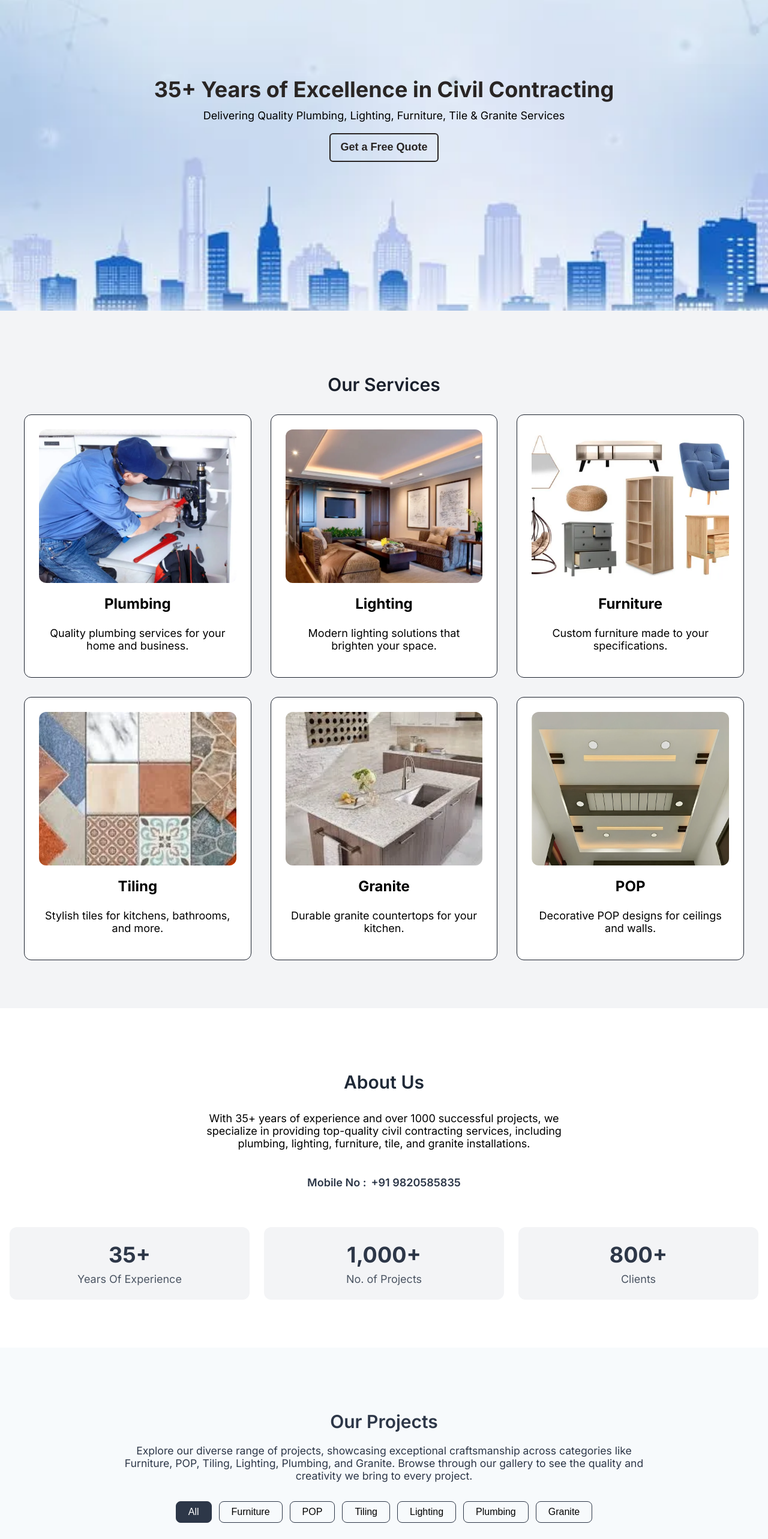
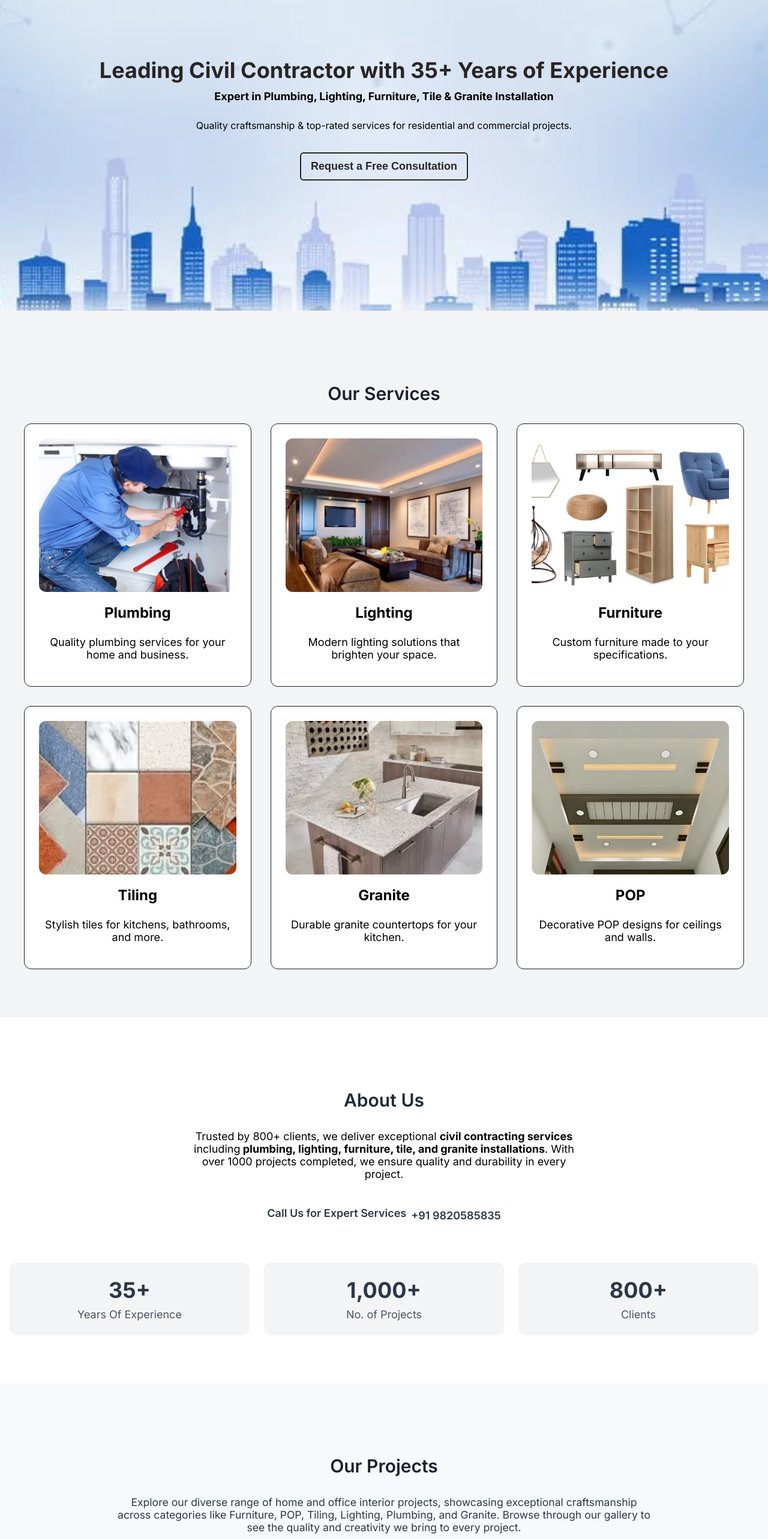
Before and after one commit to pawantech12/civil-contractor-omprakashkumavat, a React (Vite) app: page / in a window 1280 px wide. Shown: the part 200-2766 px from the top of the page at 60% size. Built offline with nearby package versions, Linux system fonts and the light colour scheme.

Commit message:
Improve seo

```diff
--- a/index.html
+++ b/index.html
@@ -6,14 +6,33 @@
     <meta name="viewport" content="width=device-width, initial-scale=1.0" />
     <meta
       name="description"
-      content="I am omprakash kumavat, a civil contractor with 35+ years of experience, specializing in plumbing, lighting, furniture, tile, and granite installations with over 1000 successful projects."
+      content="Hire Omprakash Kumavat, a leading civil contractor with 35+ years of experience in plumbing, lighting, furniture, tile, and granite installation. Get quality craftsmanship & expert services for residential and commercial projects."
     />
     <meta
       name="keywords"
-      content="civil contractor, plumbing services, lighting installations, furniture services, tile installation, granite installation, experienced contractor, omprakash kumavat"
+      content="civil contractor, best civil contractor, plumbing services, professional lighting installations, expert tile installation, quality granite installation, trusted contractor, home improvement services"
     />
     <meta name="author" content="omprakash kumavat" />
     <meta name="robots" content="index, follow" />
+
+    <meta
+      property="og:title"
+      content="Best Civil Contractor | Plumbing, Lighting, Furniture & Granite"
+    />
+    <meta
+      property="og:description"
+      content="Experienced civil contractor offering top-quality plumbing, lighting, furniture, tile, and granite services. Get a free quote today!"
+    />
+    <meta
+      property="og:image"
+      content="https://civil-contractor-omprakashkumavat.vercel.app/hero-bg.webp"
+    />
+    <meta
+      property="og:url"
+      content="https://civil-contractor-omprakashkumavat.vercel.app/"
+    />
+    <link rel="preload" as="image" href="/hero-bg.webp" type="image/webp" />
+
     <!-- favicon  -->
 
     <title>
@@ -31,6 +50,26 @@
     <div id="root"></div>
     <script type="module" src="/src/main.jsx"></script>
     <!-- Cloudflare Web Analytics -->
+    <script type="application/ld+json">
+      {
+        "@context": "https://schema.org",
+        "@type": "LocalBusiness",
+        "name": "Omprakash Kumavat - Civil Contractor",
+        "image": "https://civil-contractor-omprakashkumavat.vercel.app/hero-bg.webp",
+        "@id": "https://civil-contractor-omprakashkumavat.vercel.app",
+        "url": "https://civil-contractor-omprakashkumavat.vercel.app",
+        "telephone": "+91 9820585835",
+        "address": {
+          "@type": "PostalAddress",
+          "streetAddress": "Jai Malhar,Bapgoan",
+          "addressLocality": "Kalyan",
+          "addressRegion": "Maharashtra",
+          "postalCode": "421302",
+          "addressCountry": "IN"
+        },
+        "description": "35+ years of experience in civil contracting, specializing in plumbing, lighting, furniture, tile, and granite installations."
+      }
+    </script>
 
     <script
       defer
--- a/src/components/AboutSection.jsx
+++ b/src/components/AboutSection.jsx
@@ -4,18 +4,22 @@ import { CounterUp } from "./CounterUp";
 const AboutSection = () => (
   <section id="about" className="about-section">
     <div className="container text-center about-container">
-      <h2 className="about-title">About Us</h2>
+      <h4 className="about-title">About Us</h4>
       <p className="about-description">
-        With 35+ years of experience and over 1000 successful projects, we
-        specialize in providing top-quality civil contracting services,
-        including plumbing, lighting, furniture, tile, and granite
-        installations.
+        Trusted by 800+ clients, we deliver exceptional{" "}
+        <strong>civil contracting services</strong> including
+        <strong>
+          {" "}
+          plumbing, lighting, furniture, tile, and granite installations
+        </strong>
+        . With over 1000 projects completed, we ensure quality and durability in
+        every project.
       </p>
     </div>
 
     <div className="about-details">
       <div className="contact-info">
-        <h4 className="contact-label">Mobile No :</h4>
+        <h4 className="contact-label">Call Us for Expert Services</h4>
         <p className="contact-number">
           <Link to={"tel:+91 9820585835"}>+91 9820585835</Link>
         </p>
--- a/src/components/ContactForm.jsx
+++ b/src/components/ContactForm.jsx
@@ -5,34 +5,27 @@ import { toast } from "react-toastify";
 const ContactForm = () => {
   const form = useRef();
   const [loading, isLoading] = useState(false);
-  const sendEmail = (e) => {
+  const sendEmail = async (e) => {
     e.preventDefault();
 
     isLoading(true);
 
-    emailjs
-      .sendForm(
+    try {
+      const result = await emailjs.sendForm(
         import.meta.env.VITE_EMAILJS_SERVICE_ID,
         import.meta.env.VITE_EMAILJS_TEMPLATE_ID,
         form.current,
         import.meta.env.VITE_EMAILJS_PUBLIC_KEY
-      )
-      .then(
-        (result) => {
+      );
       console.log("Success:", result.text);
-          // Optionally, reset the form or show a success message
       form.current.reset();
       toast.success("Email sent successfully!");
-        },
-        (error) => {
+    } catch (error) {
       console.error("Error:", error.text);
-          // Optionally, show an error message
       toast.error("Failed to send email. Please try again.");
+    } finally {
+      isLoading(false);
     }
-      )
-      .finally(() => {
-        isLoading(false); // Reset loading state after email is sent or error occurs
-      });
   };
 
   return (
--- a/src/components/GallerySection.jsx
+++ b/src/components/GallerySection.jsx
@@ -45,16 +45,16 @@ const GallerySection = () => {
   return (
     <section id="gallery" className="gallery-section">
       <div className="container mx-auto">
-        <h2 className="gallery-section__title">Our Projects</h2>
+        <h4 className="gallery-section__title">Our Projects</h4>
         <p className="gallery-section__description">
-          Explore our diverse range of projects, showcasing exceptional
-          craftsmanship across categories like Furniture, POP, Tiling, Lighting,
-          Plumbing, and Granite. Browse through our gallery to see the quality
-          and creativity we bring to every project.
+          Explore our diverse range of home and office interior projects,
+          showcasing exceptional craftsmanship across categories like Furniture,
+          POP, Tiling, Lighting, Plumbing, and Granite. Browse through our
+          gallery to see the quality and creativity we bring to every project.
         </p>
 
         {/* Tabs */}
-        <div className="tabs">
+        <nav className="tabs" role="navigation">
           {categories.map((category) => (
             <button
               key={category}
@@ -64,16 +64,26 @@ const GallerySection = () => {
               {category}
             </button>
           ))}
-        </div>
+        </nav>
 
         {/* Projects */}
-        <div className={`projects ${isTransitioning ? "transitioning" : ""}`}>
+        <section
+          className={`projects ${isTransitioning ? "transitioning" : ""}`}
+        >
           {filteredProjects.slice(0, visibleCount).map((project, index) => (
-            <div className="project-card" key={index}>
-              <img src={project.img} alt="Project" className="project-img" />
-            </div>
+            <article className="project-card" key={index}>
+              <h3 className="project-title">{project.title}</h3>
+              <img
+                src={project.img}
+                alt={`Interior design project - ${project.title}`}
+                className="project-img"
+                loading="lazy"
+                width="400"
+                height="300"
+              />
+            </article>
           ))}
-        </div>
+        </section>
 
         {/* View More Button */}
         {visibleCount < filteredProjects.length && (
@@ -82,7 +92,7 @@ const GallerySection = () => {
             disabled={loading}
             className="view-more-btn"
           >
-            {loading ? "Loading..." : "View More"}
+            {loading ? "Loading..." : "View More Projects"}
           </button>
         )}
       </div>
--- a/src/components/HeroSection.jsx
+++ b/src/components/HeroSection.jsx
@@ -1,21 +1,32 @@
 const HeroSection = ({ scrollToSection, contactRef }) => (
   <section
     className="hero-section"
-    style={{ backgroundImage: "url(/hero-bg.webp)" }}
+    style={{
+      backgroundImage: "url(/hero-bg.webp)",
+      backgroundPosition: "center",
+      backgroundSize: "cover",
+      backgroundRepeat: "no-repeat",
+    }}
+    role="banner"
+    aria-label="Civil Contracting Services - Plumbing, Lighting, Furniture, Tile & Granite"
   >
     <div className="hero-content">
       <h1 className="hero-title">
-        35+ Years of Excellence in Civil Contracting
+        Leading Civil Contractor with 35+ Years of Experience
       </h1>
-      <p className="hero-subtitle">
-        Delivering Quality Plumbing, Lighting, Furniture, Tile & Granite
-        Services
+      <h2 className="hero-subtitle">
+        Expert in Plumbing, Lighting, Furniture, Tile & Granite Installation
+      </h2>
+      <p className="hero-description">
+        Quality craftsmanship & top-rated services for residential and
+        commercial projects.
       </p>
       <button
         onClick={() => scrollToSection(contactRef)}
         className="hero-button"
+        aria-label="Request a Free Quote for Civil Contracting Services"
       >
-        Get a Free Quote
+        Request a Free Consultation
       </button>
     </div>
   </section>
--- a/src/components/Navbar.jsx
+++ b/src/components/Navbar.jsx
@@ -22,7 +22,7 @@ const Navbar = ({
         <div className="navbar-brand">
           <img
             src="/logo.webp"
-            alt="Civil Service Logo"
+            alt="Civil Contractor Logo - Best Civil Services"
             className="navbar-logo"
           />
           <h1>Civil Contractor</h1>
--- a/src/components/ServiceSection.jsx
+++ b/src/components/ServiceSection.jsx
@@ -32,13 +32,17 @@ const services = [
 ];
 
 const ServicesSection = () => (
-  <section id="services">
+  <section id="services" aria-labelledby="services-heading">
     <div className="container">
-      <h2>Our Services</h2>
+      <h4>Our Services</h4>
       <div className="grid max-md:px-5">
         {services.map((service, index) => (
-          <div key={index} className="card">
-            <img src={`/${service.image}`} alt={service.name} />
+          <div key={index} className="card" aria-label={service.name}>
+            <img
+              src={`/${service.image}`}
+              alt={`${service.name} services - Best home improvement`}
+              loading="lazy"
+            />
             <h3>{service.name}</h3>
             <p>{service.description}</p>
           </div>
--- a/src/index.css
+++ b/src/index.css
@@ -235,7 +235,7 @@ body {
   text-align: center;
 }
 
-h2 {
+h4 {
   font-size: 1.875rem;
   /* Tailwind: text-3xl */
   font-weight: 600;
```
Lines whose indentation alone changed are shown as unchanged.
